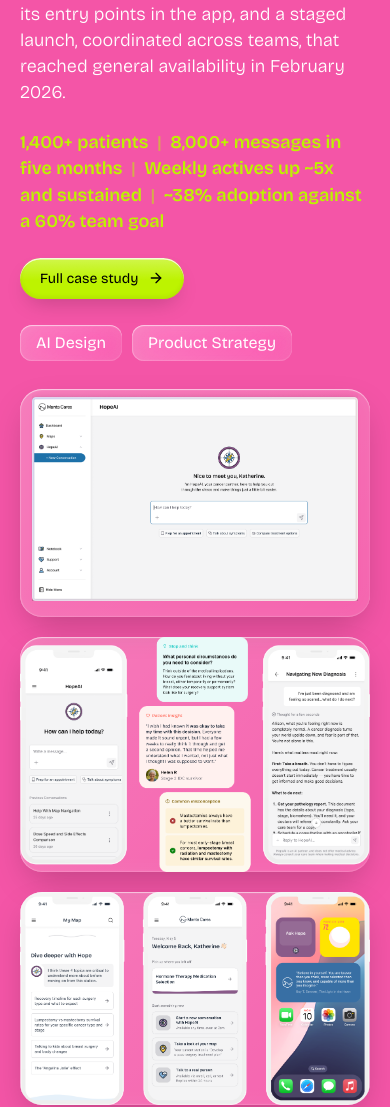
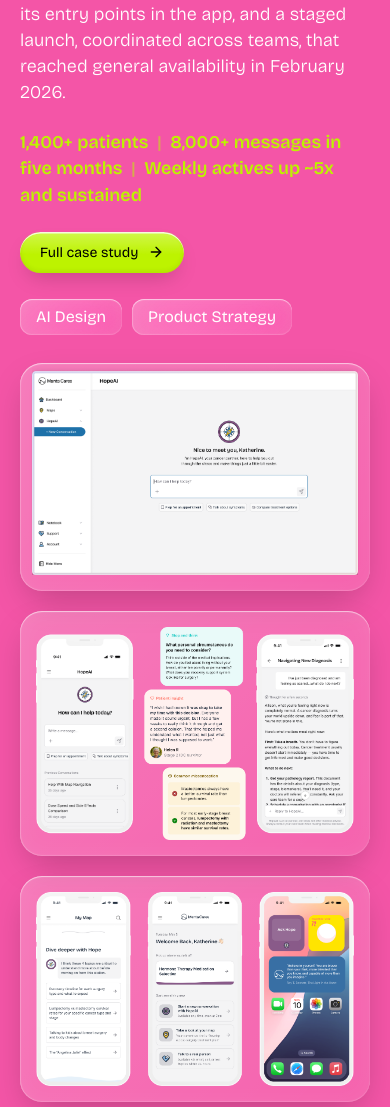
Before and after one commit to ker00t/katherineroot-site, a plain HTML site: page casestudies/manta/hope-ai/index.html in a window 390 px wide. Shown: the part 560-1667 px from the top of the page. Drawn offline with nearby package versions, Linux system fonts and the light colour scheme; a script that the page names is missing.

Commit message:
HopeAI: pad the chat and widget images; drop the 38% adoption line
- chat + widgets images get 28px padding inside their frames (phones were
  touching the edges)
- remove '~38% adoption against a 60% team goal' from the simplified results
  line and the full version's header stats

Co-Authored-By: Claude Sonnet 5.5 <noreply@anthropic.com>

```diff
--- a/assets/case-split.css
+++ b/assets/case-split.css
@@ -99,6 +99,9 @@
    the whole screen), with a little air above and below inside the frame, so
    the whole phone is visible at once next to the text */
 .split__fig--phone{padding:clamp(16px,2.4vw,28px) 0}
+/* an image whose content runs right up to its own edges (e.g. phones that
+   touch the sides of the artboard) gets even padding inside the frame */
+.split__fig--pad{padding:clamp(16px,2.4vw,28px)}
 @media (hover:hover){
   .split__fig:hover{transform:translateY(-4px)}
 }
--- a/casestudies/manta/hope-ai/index.html
+++ b/casestudies/manta/hope-ai/index.html
@@ -39,7 +39,7 @@
         <p class="split__year split__pipes"><span>Manta Cares</span><span>Head of Design</span><span>2025&ndash;26</span></p>
         <p class="split__lead">Nobody in our audience woke up wanting to talk to an AI. They woke up wanting to know whether the pain in their side was normal.</p>
         <p>As a seed-stage cancer-support startup, we had to decide whether AI belonged in the product at all. I argued for a narrow bet: HopeAI would own the freeform, emotional, in-between-appointments part of the experience, and nothing the structured product already did well. I designed it end to end, from its name, compass mark, and voice to its guardrails, its entry points in the app, and a staged launch, coordinated across teams, that reached general availability in February 2026.</p>
-        <p class="split__metric split__pipes"><span>1,400+ patients</span><span>8,000+ messages in five months</span><span>Weekly actives up ~5x and sustained</span><span>~38% adoption against a 60% team goal</span></p>
+        <p class="split__metric split__pipes"><span>1,400+ patients</span><span>8,000+ messages in five months</span><span>Weekly actives up ~5x and sustained</span></p>
         <a class="cta split__more" href="/casestudies/manta/hope-ai/full/">Full case study <svg class="chev" viewBox="0 0 24 24" fill="none" stroke="currentColor" stroke-width="2" stroke-linecap="round" stroke-linejoin="round"><path d="M5 12h14"/><path d="m12 5 7 7-7 7"/></svg></a>
         <ul class="split__tags">
           <li class="split__tag">AI Design</li>
@@ -50,8 +50,8 @@
 
     <main class="split__media">
       <figure class="split__fig"><img src="/casestudies/manta/hope-ai/media/hero.png" alt="The HopeAI zero state, welcoming a patient with a compass mark, a message input, and starter prompts"></figure>
-      <figure class="split__fig"><img src="/casestudies/manta/hope-ai/media/hopeai_chat.png" alt="Three screens of the HopeAI chat experience"></figure>
-      <figure class="split__fig"><img src="/casestudies/manta/hope-ai/media/hopeai_widgets.png" alt="Three widget surfaces where HopeAI appears inside the Manta Cares product"></figure>
+      <figure class="split__fig split__fig--pad"><img src="/casestudies/manta/hope-ai/media/hopeai_chat.png" alt="Three screens of the HopeAI chat experience"></figure>
+      <figure class="split__fig split__fig--pad"><img src="/casestudies/manta/hope-ai/media/hopeai_widgets.png" alt="Three widget surfaces where HopeAI appears inside the Manta Cares product"></figure>
       <figure class="split__fig split__fig--phone"><video class="split__phone" src="/casestudies/manta/hope-ai/media/appstorevideo.mp4" autoplay loop muted playsinline aria-label="App Store preview video walking through the HopeAI app intro"></video></figure>
     </main>
   </div>
```
Also changed, not shown: casestudies/manta/hope-ai/full/index.html (+1 -1 lines).
